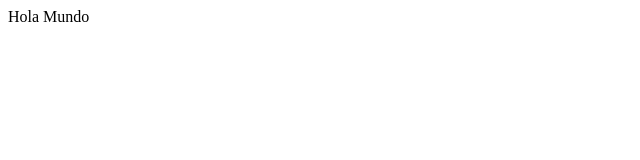
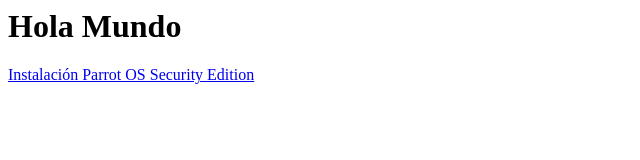
Before and after one commit to Persiana91/persiana91.github.io, a plain HTML site: page index.html in a window 1280 px wide. Shown: the whole page, without its empty margins (0-640 px from the left). Drawn offline with Linux system fonts and the light colour scheme.

Commit message:
Add files via upload

```diff
--- a/index.html
+++ b/index.html
@@ -1 +1,2 @@
-Hola Mundo
+<h1>Hola Mundo</h1>
+<a href="https://github.com/josegatica/parrot-docu-es/blob/master/11.-%20Instalaci%C3%B3n%20de%20Parrot%20Security%20en%20VMware%20Workstation.md">Instalación Parrot OS Security Edition</a><br>
```
